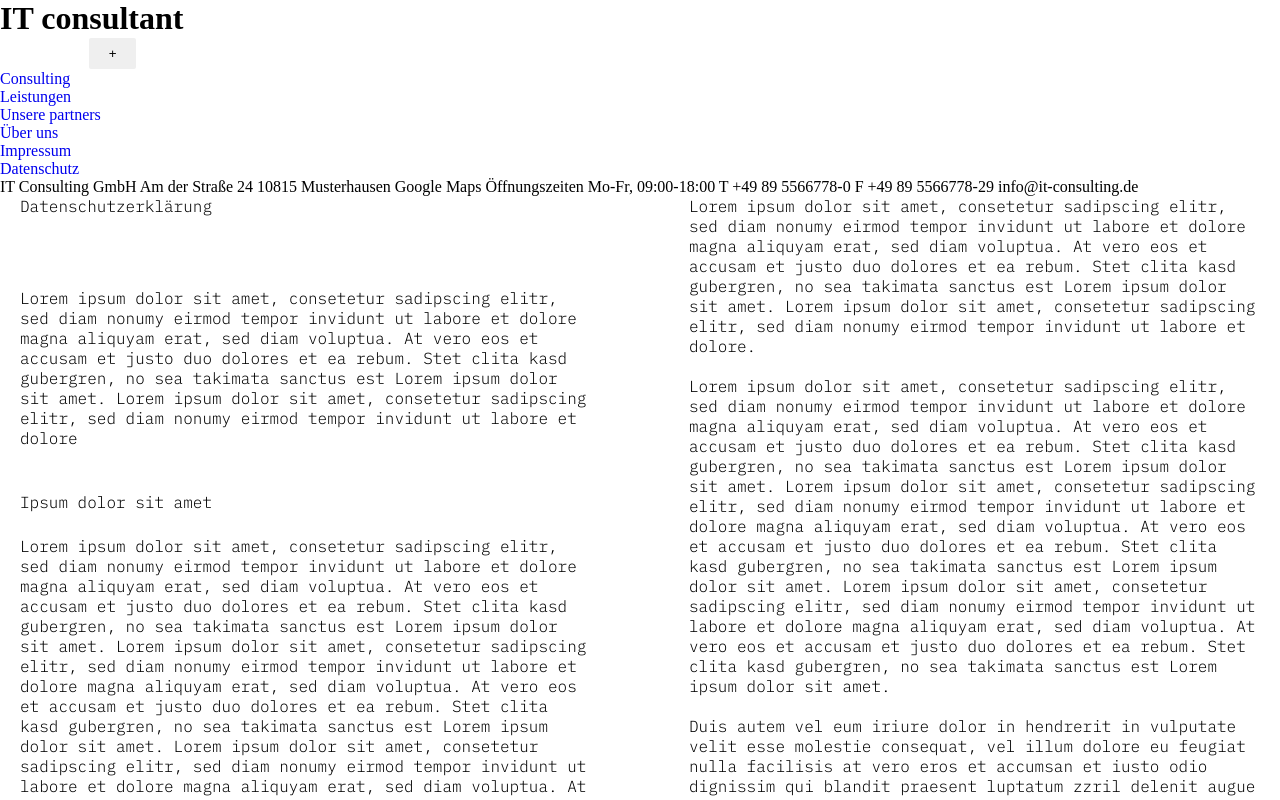
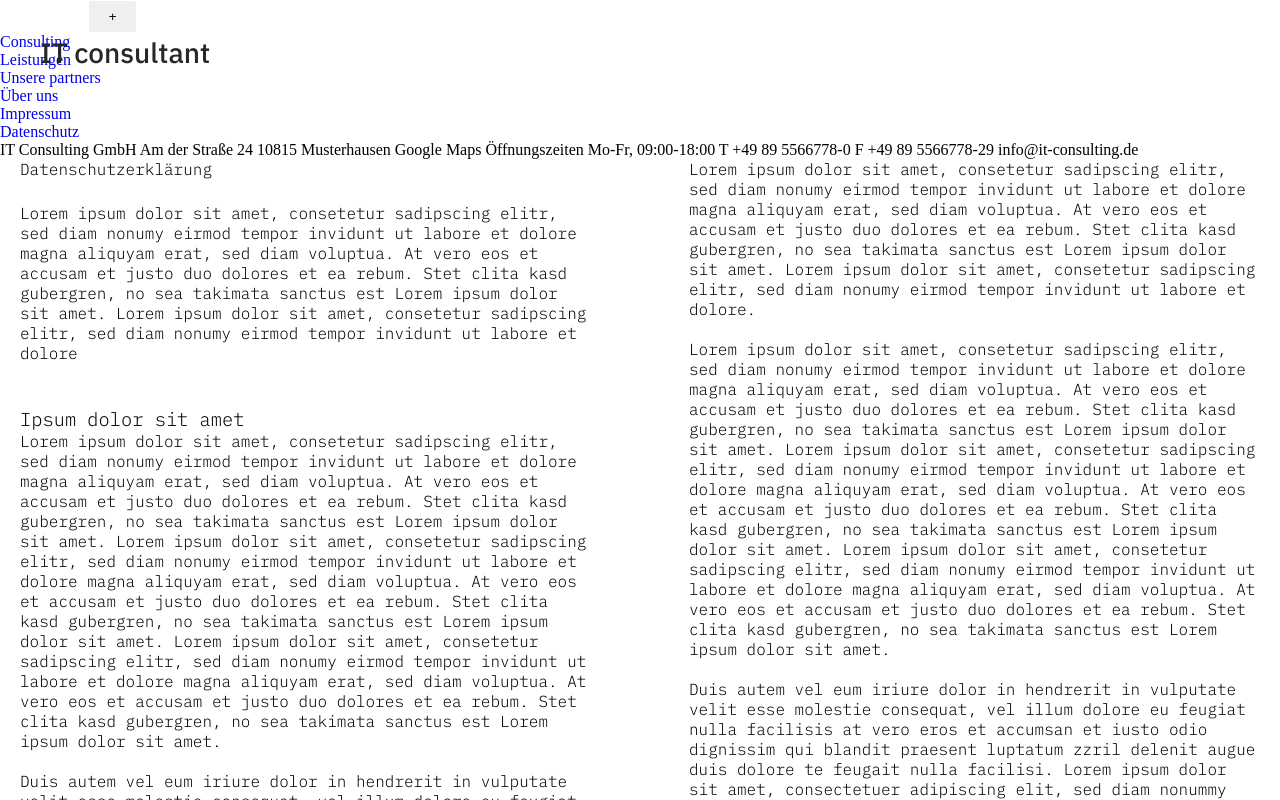
Before and after one commit to learodrigo/react-simple-website, a React (Create React App) app: page /datenschutz in a window 1280 px wide. Shown: the top 800 px of the page. Built offline with nearby package versions, Linux system fonts and the light colour scheme.

Commit message:
Anchor links

```diff
--- a/src/App.css
+++ b/src/App.css
@@ -4,7 +4,16 @@
     margin: 0;
 }
 
+.top-logo {
+    color: #282828;
+    font-size: 28px;
+    left: 40px;
+    position: absolute;
+    top: 34px;
+}
+
 a {
+    cursor: pointer;
     text-decoration: none;
 }
 a:hover {
--- a/src/App.js
+++ b/src/App.js
@@ -5,13 +5,15 @@ import Home from './components/pages/Home'
 import Impressum from './components/pages/Impressum'
 import UeberUns from './components/pages/UeberUns'
 
-import { BrowserRouter as Router, Switch, Route } from 'react-router-dom'
+import { BrowserRouter as Router, Switch, Route, Link } from 'react-router-dom'
 
-function App() {
+const App = () => {
     return (
         <div className="App">
-        <h1>IT consultant</h1>
             <Router>
+                <Link to='/'>
+                    <h1 className='top-logo font-sans'>IT consultant</h1>
+                </Link>
                 <NavBar />
                 <Switch>
                     <Route path="/" exact component={Home} />
--- a/src/components/ConsultingSection/ConsultingSection.js
+++ b/src/components/ConsultingSection/ConsultingSection.js
@@ -7,7 +7,7 @@ const ConsultingSection = () => {
         <div className="container">
             <div className='consulting-section'>
                 <div className="section__text">
-                    <p class="font-sans">
+                    <p className="font-sans">
                         Die IT-Struktur sinnvoll und effizient zu konzipieren steht für uns im Vordergrund.. Was Ihr Unternehmen genau braucht, analysieren wir in einer fundierten und kostenfreien Erstberatung. Denn jedes Unternehmen ist anders – durch unsere jahrelange Erfahrung können wir auf spezielle Wünsche und Anforderungen eingehen.
                         <br />
                         <br />
--- a/src/components/Divider/Divider.js
+++ b/src/components/Divider/Divider.js
@@ -1,6 +1,4 @@
 import './Divider.css'
-
-// import { Link } from 'react-router-dom'
 
 const Divider = ({ text, id = null }) => {
     return (
--- a/src/components/Footer/Footer.js
+++ b/src/components/Footer/Footer.js
@@ -7,24 +7,23 @@ const ServicesSection = () => {
         <footer className="footer">
             <div className='container font-mono'>
                 <div className='footer__links'>
-                    <Link className="footer__link">
+                    <a href='/#consulting' className="footer__link">
                         IT Consulting
-                    </Link>
-                    <Link className="footer__link">
+                    </a>
+                    <a href='/#leistungen' className="footer__link">
                         Leistungen
-                    </Link>
-                    <Link className="footer__link">
+                    </a>
+                    <a href='/#unsere-partners' className="footer__link">
                         Unsere Partner
-                    </Link>
-                    <Link className="footer__link">
+                    </a>
+                    <Link to='/ueber-uns' className="footer__link">
                         Über Uns
                     </Link>
                     <br />
-                    <br />
-                    <Link className="footer__link">
+                    <Link to='/impressum' className="footer__link">
                         Impressum
                     </Link>
-                    <Link className="footer__link">
+                    <Link to='/datenschutz' className="footer__link">
                         Datenschutz
                     </Link>
                 </div>
--- a/src/components/NavBar/NavBar.js
+++ b/src/components/NavBar/NavBar.js
@@ -34,17 +34,17 @@ const NavBar = () => {
                 <div className={click ? 'navbar-container' : 'hidden'}>
                     <ul className="navbar-inner-links">
                         <li className='navbar-item'>
-                            <a href='#consulting' onClick={closeMobileMenu}>
+                            <a href='/#consulting' onClick={closeMobileMenu}>
                                 Consulting
                             </a>
                         </li>
                         <li className='navbar-item'>
-                            <a href='#leistungen' onClick={closeMobileMenu}>
+                            <a href='/#leistungen' onClick={closeMobileMenu}>
                                 Leistungen
                             </a>
                         </li>
                         <li className='navbar-item'>
-                            <a href='#unsere-partners' onClick={closeMobileMenu}>
+                            <a href='/#unsere-partners' onClick={closeMobileMenu}>
                                 Unsere partners
                             </a>
                         </li>
--- a/src/components/pages/DataPrivacy.js
+++ b/src/components/pages/DataPrivacy.js
@@ -6,11 +6,11 @@ const DataPrivacy = () => {
             <div className='container'>
                 <div className='data-privacy__container'>
                     <div className='column font-mono'>
-                        <h1 className='font-mono'>Datenschutzerklärung</h1>
+                        <h2 className='font-mono'>Datenschutzerklärung</h2>
                         <p>
                             Lorem ipsum dolor sit amet, consetetur sadipscing elitr, sed diam nonumy eirmod tempor invidunt ut labore et dolore magna aliquyam erat, sed diam voluptua. At vero eos et accusam et justo duo dolores et ea rebum. Stet clita kasd gubergren, no sea takimata sanctus est Lorem ipsum dolor sit amet. Lorem ipsum dolor sit amet, consetetur sadipscing elitr, sed diam nonumy eirmod tempor invidunt ut labore et dolore
                         </p>
-                        <h2 className='font-mono'>Ipsum dolor sit amet</h2>
+                        <h3 className='font-mono'>Ipsum dolor sit amet</h3>
                         <p>
                             Lorem ipsum dolor sit amet, consetetur sadipscing elitr, sed diam nonumy eirmod tempor invidunt ut labore et dolore magna aliquyam erat, sed diam voluptua. At vero eos et accusam et justo duo dolores et ea rebum. Stet clita kasd gubergren, no sea takimata sanctus est Lorem ipsum dolor sit amet. Lorem ipsum dolor sit amet, consetetur sadipscing elitr, sed diam nonumy eirmod tempor invidunt ut labore et dolore magna aliquyam erat, sed diam voluptua. At vero eos et accusam et justo duo dolores et ea rebum. Stet clita kasd gubergren, no sea takimata sanctus est Lorem ipsum dolor sit amet. Lorem ipsum dolor sit amet, consetetur sadipscing elitr, sed diam nonumy eirmod tempor invidunt ut labore et dolore magna aliquyam erat, sed diam voluptua. At vero eos et accusam et justo duo dolores et ea rebum. Stet clita kasd gubergren, no sea takimata sanctus est Lorem ipsum dolor sit amet.<br />
                             <br />
--- a/src/components/pages/Home.js
+++ b/src/components/pages/Home.js
@@ -14,7 +14,7 @@ const Home = () => {
                 altImge='Cables animation'
                 extraClass='absolute-pos'
             />
-            <Divider text='Enter ↓' />
+            <Divider text='Enter ↓' id='consulting' />
             <ConsultingSection />
             <ImageDivider
                 srcImage='/images/02_animation_servertower.svg'
@@ -28,7 +28,7 @@ const Home = () => {
                 altImge='Server lights animation'
                 extraClass='red'
             />
-            <Divider text='Unsere Partner' />
+            <Divider text='Unsere Partner' id='unsere-partners' />
             <PartnersSection />
         </>
     )
--- a/src/components/pages/Impressum.js
+++ b/src/components/pages/Impressum.js
@@ -6,7 +6,7 @@ const Impressum = () => {
             <div className='container'>
                 <div className='impressum__container'>
                     <div className='column font-mono'>
-                        <h1 className='font-mono'>Impressum</h1>
+                        <h2 className='font-mono'>Impressum</h2>
                         <p className='impressum__intro'>
                             IT Consulting GmbH<br />
                             Am der Straße 24<br />
@@ -19,11 +19,11 @@ const Impressum = () => {
                             <br />
                             Lorem ipsum dolor sit amet, consetetur sadipscing elitr, sed diam nonumy eirmod tempor invidunt ut labore et dolore magna aliquyam erat.
                         </p>
-                        <h2 className='font-mono'>Lorem ipsum dolor sit amet</h2>
+                        <h3 className='font-mono'>Lorem ipsum dolor sit amet</h3>
                         <p>
                             Lorem ipsum dolor sit amet, consetetur sadipscing elitr, sed diam nonumy eirmod tempor invidunt ut labore et dolore magna aliquyam erat, sed diam voluptua. At vero eos et accusam et justo duo dolores et ea rebum. Stet clita kasd gubergren, no sea takimata sanctus est Lorem ipsum dolor sit amet. Lorem ipsum dolor sit amet, consetetur sadipscing elitr, sed diam nonumy eirmod tempor invidunt ut labore et dolore
                         </p>
-                        <h2 className='font-mono'>Ipsum dolor sit amet</h2>
+                        <h3 className='font-mono'>Ipsum dolor sit amet</h3>
                         <p>
                             Lorem ipsum dolor sit amet, consetetur sadipscing elitr, sed diam nonumy eirmod tempor invidunt ut labore et dolore magna aliquyam erat, sed diam voluptua. At vero eos et accusam et justo duo dolores et ea rebum. Stet clita kasd gubergren, no sea takimata sanctus est Lorem ipsum dolor sit amet. Lorem ipsum dolor sit amet, consetetur sadipscing elitr, sed diam nonumy eirmod tempor invidunt ut labore et dolore magna aliquyam erat, sed diam voluptua. At vero eos et accusam et justo duo dolores et ea rebum. Stet clita kasd gubergren, no sea takimata sanctus est Lorem ipsum dolor sit amet. Lorem ipsum dolor sit amet, consetetur sadipscing elitr, sed diam nonumy eirmod tempor invidunt ut labore et dolore magna aliquyam erat, sed diam voluptua. At vero eos et accusam et justo duo dolores et ea rebum. Stet clita kasd gubergren, no sea takimata sanctus est Lorem ipsum dolor sit amet.<br />
                             <br />
```
Also changed, not shown: 1 other file (tests, documents, lock files or other folders). Lines whose indentation alone changed are shown as unchanged.
